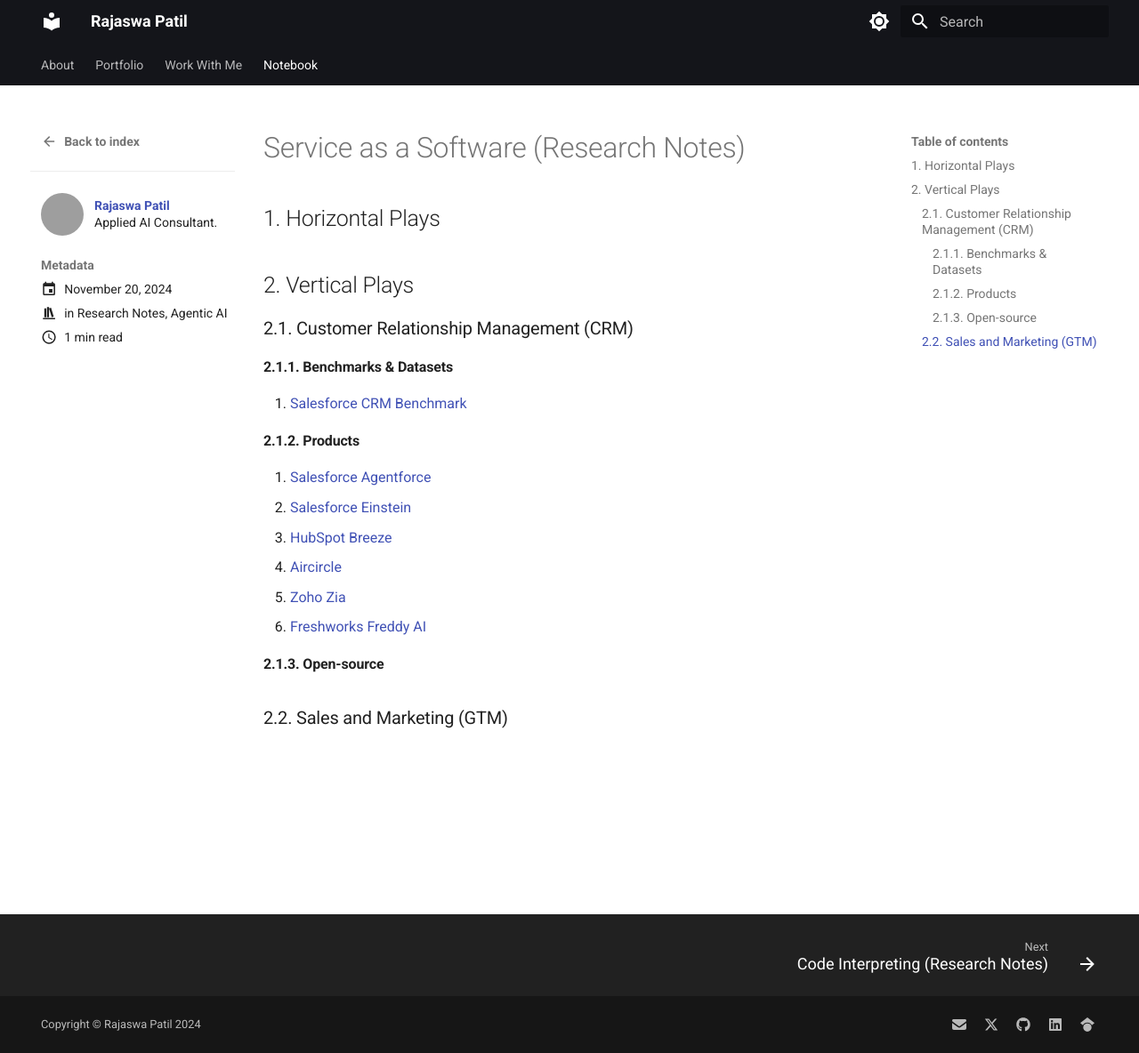
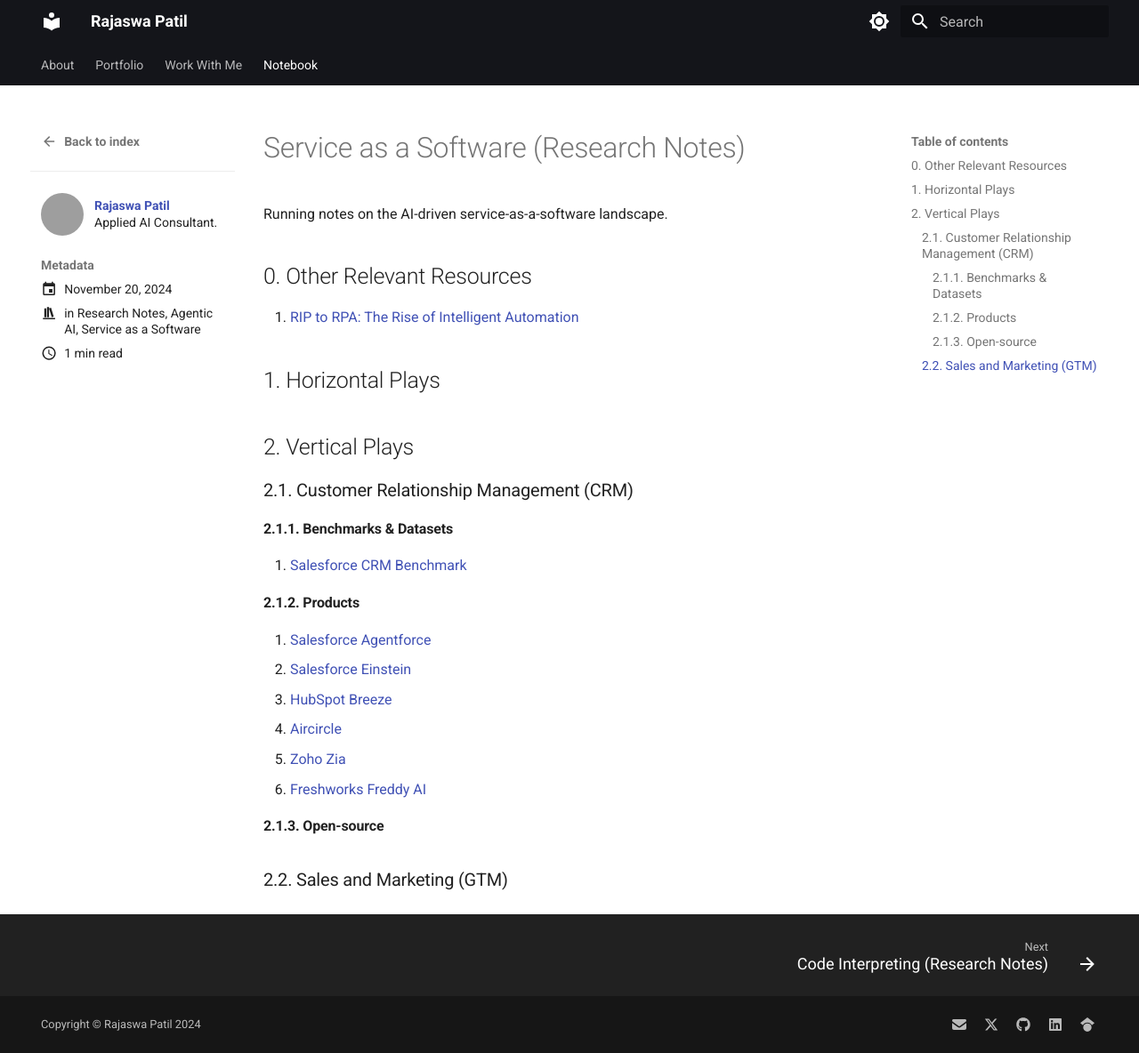
Before and after one commit to rajaswa/website, an MkDocs documentation site: the page built from docs/notes/posts/service-as-a-software.md, in a window 1280 px wide and 1184 px high. Shown: the whole window at 89% size. Built offline with MkDocs 1.6.1 and Material for MkDocs 9.7.7, drawn with Linux system fonts in a browser that asks for light colours; grey boxes are pictures that could not be loaded.

Commit message:
update saas notes

```diff
--- a/docs/notes/posts/service-as-a-software.md
+++ b/docs/notes/posts/service-as-a-software.md
@@ -4,6 +4,7 @@
 categories:
   - Research Notes
   - Agentic AI
+  - Service as a Software
 comments: true
 date: 2024-11-20
 description: A collection of my live survey and research on service as a software.
@@ -15,7 +16,12 @@
 
 # Service as a Software (Research Notes)
 
+Running notes on the AI-driven service-as-a-software landscape.
+
 <!-- more -->
+
+## 0. Other Relevant Resources
+1. [RIP to RPA: The Rise of Intelligent Automation](https://a16z.com/rip-to-rpa-the-rise-of-intelligent-automation/)
 
 ## 1. Horizontal Plays
 
```
